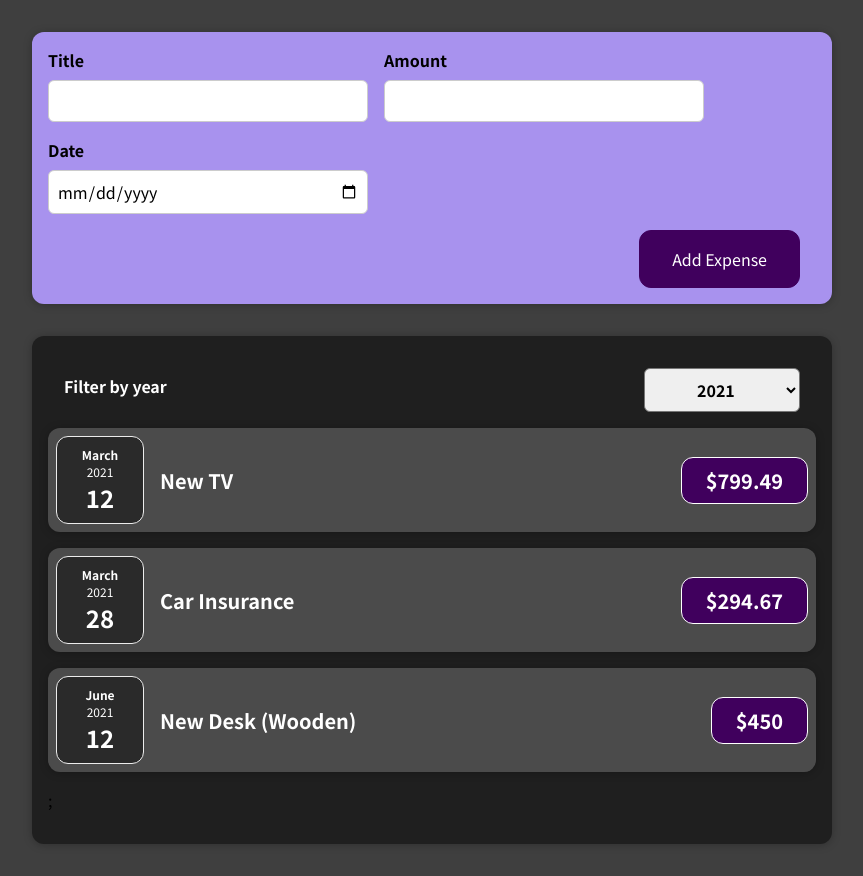
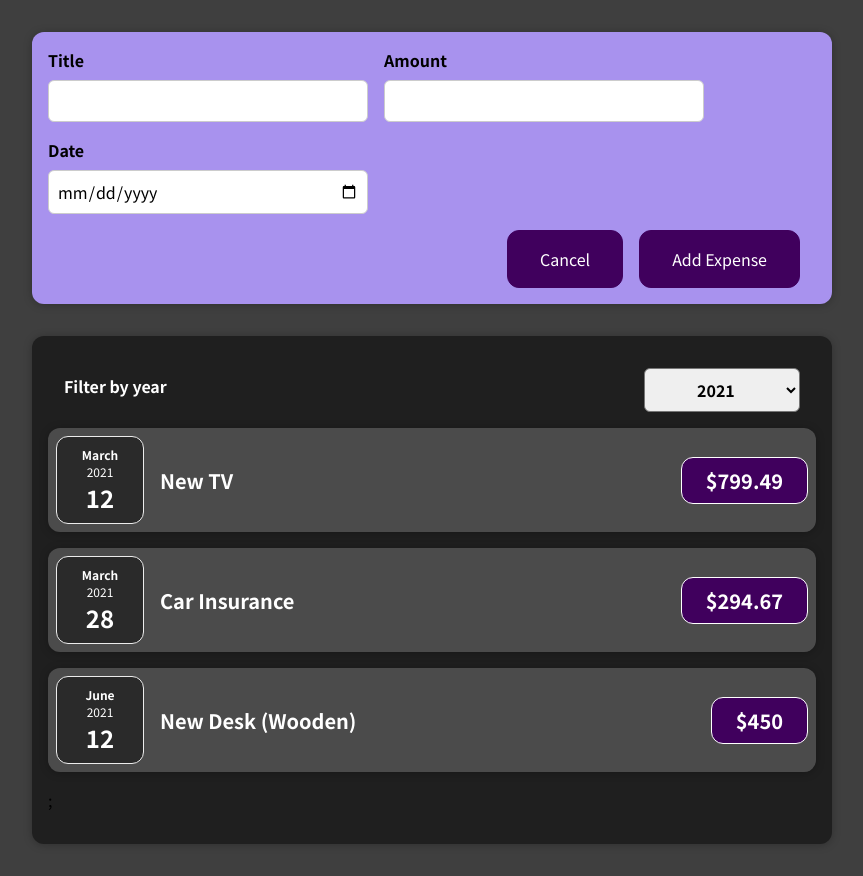
Before and after one commit to germanociarlini/react-complete-guide, a React (Create React App) app: page / in a window 1280 px wide. Both pictures are taken after a click on the button "Add Expense". Shown: the whole page, without its empty margins (208-1071 px from the left). Built offline with nearby package versions, Linux system fonts and the light colour scheme.

Commit message:
Add form toggle button

```diff
--- a/src/components/NewExpense/ExpenseForm.js
+++ b/src/components/NewExpense/ExpenseForm.js
@@ -1,7 +1,7 @@
 import { useState } from "react";
 import "./ExpenseForm.css";
 
-const ExpenseForm = ({ onSaveNewExpense }) => {
+const ExpenseForm = ({ onSaveNewExpense, onStopEditing }) => {
   const [newTitle, setNewTitle] = useState("");
   const [newAmount, setNewAmount] = useState("");
   const [newDate, setNewDate] = useState("");
@@ -63,6 +63,9 @@ const ExpenseForm = ({ onSaveNewExpense }) => {
         </div>
       </div>
       <div className="new-expense__actions">
+        <button type="button" onClick={onStopEditing}>
+          Cancel
+        </button>
         <button type="submit">Add Expense</button>
       </div>
     </form>
--- a/src/components/NewExpense/NewExpense.js
+++ b/src/components/NewExpense/NewExpense.js
@@ -1,12 +1,37 @@
+import { useState } from "react";
 import ExpenseForm from "./ExpenseForm";
 import "./NewExpense.css";
 
 const NewExpense = ({ onSaveNewExpense }) => {
-  return (
-    <div className="new-expense">
-      <ExpenseForm onSaveNewExpense={onSaveNewExpense} />
-    </div>
+  const [isEditingForm, setIsEditingForm] = useState(false);
+
+  const onSaveNewExpenseHandler = (newExpenseData) => {
+    onStopEditingHandler();
+    onSaveNewExpense(newExpenseData);
+  };
+
+  const onStartEditingHandler = () => {
+    setIsEditingForm(true);
+  };
+
+  const onStopEditingHandler = () => {
+    setIsEditingForm(false);
+  };
+
+  let formContent = (
+    <button onClick={onStartEditingHandler}>Add Expense</button>
   );
+
+  if (isEditingForm) {
+    formContent = (
+      <ExpenseForm
+        onSaveNewExpense={onSaveNewExpenseHandler}
+        onStopEditing={onStopEditingHandler}
+      />
+    );
+  }
+
+  return <div className="new-expense">{formContent}</div>;
 };
 
 export default NewExpense;
```
Also changed, not shown: 1 other file (tests, documents, lock files or other folders).
